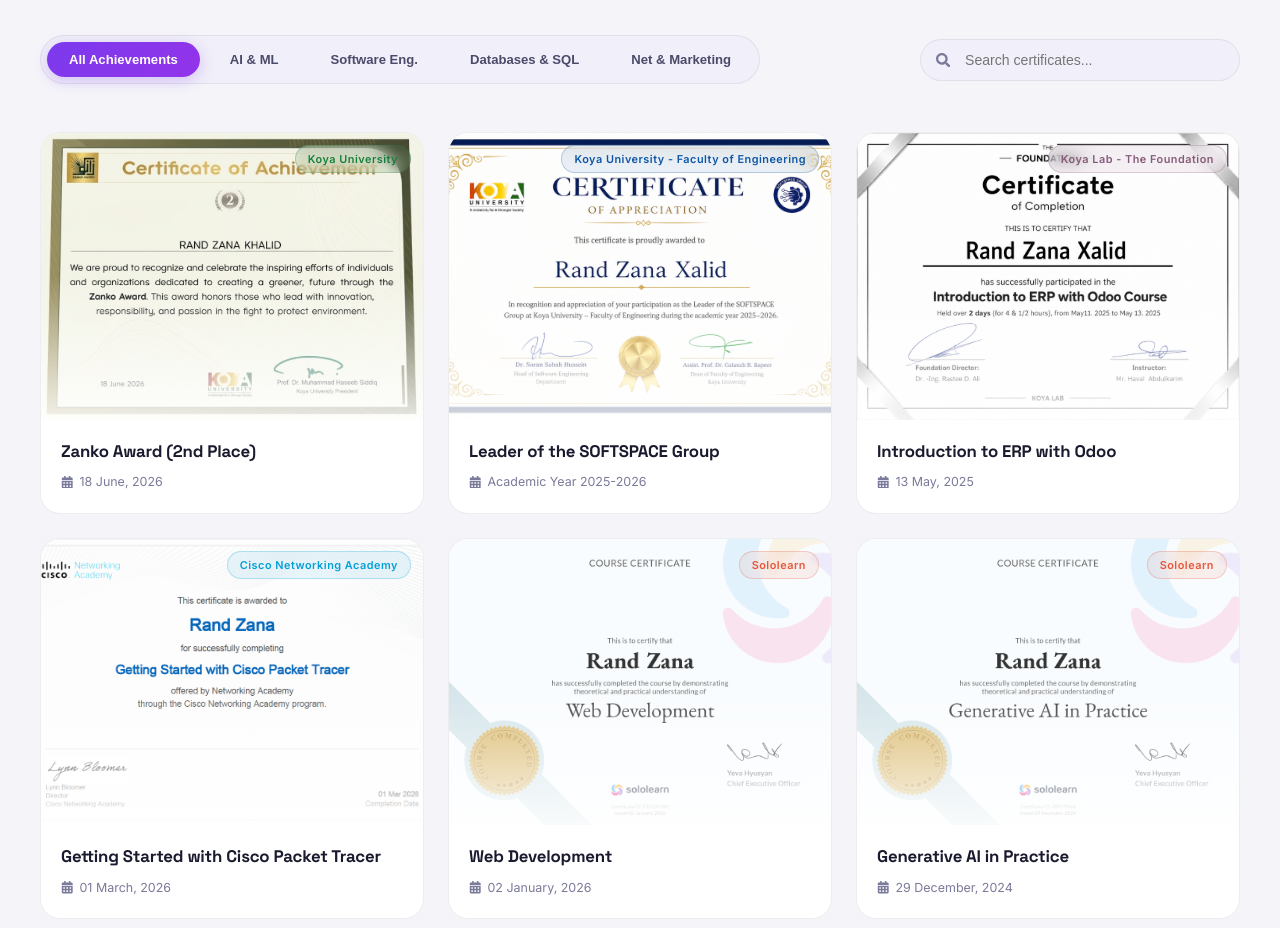
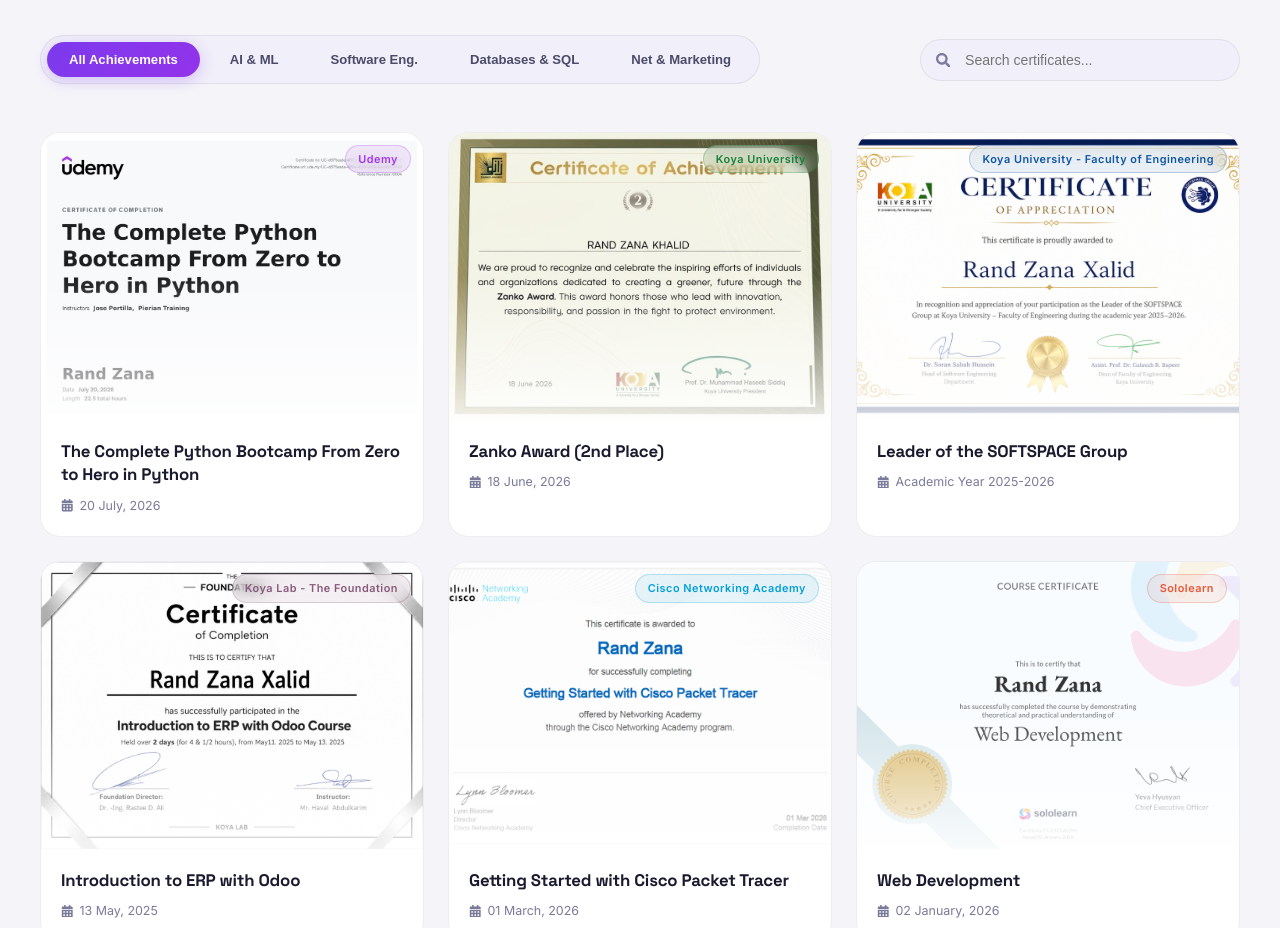
Before and after one commit to randzana/My-Portfolio, a React (Vite) app: page / in a window 1280 px wide. Shown: the part 4320-5248 px from the top of the page. Built offline with nearby package versions, Linux system fonts and the light colour scheme.

Commit message:
Add Udemy Python Bootcamp certificate

```diff
--- a/src/components/Certificates.jsx
+++ b/src/components/Certificates.jsx
@@ -4,6 +4,14 @@
 import './Certificates.css';
 
 const certificates = [
+    {
+        title: 'The Complete Python Bootcamp From Zero to Hero in Python',
+        issuer: 'Udemy',
+        date: '20 July, 2026',
+        image: '/certificates/udemy-python-bootcamp.jpg',
+        color: '#a435f0',
+        category: 'coding',
+    },
     {
         title: 'Zanko Award (2nd Place)',
         issuer: 'Koya University',
```
Also changed, not shown: public/certificates/udemy-python-bootcamp.jpg (added).
